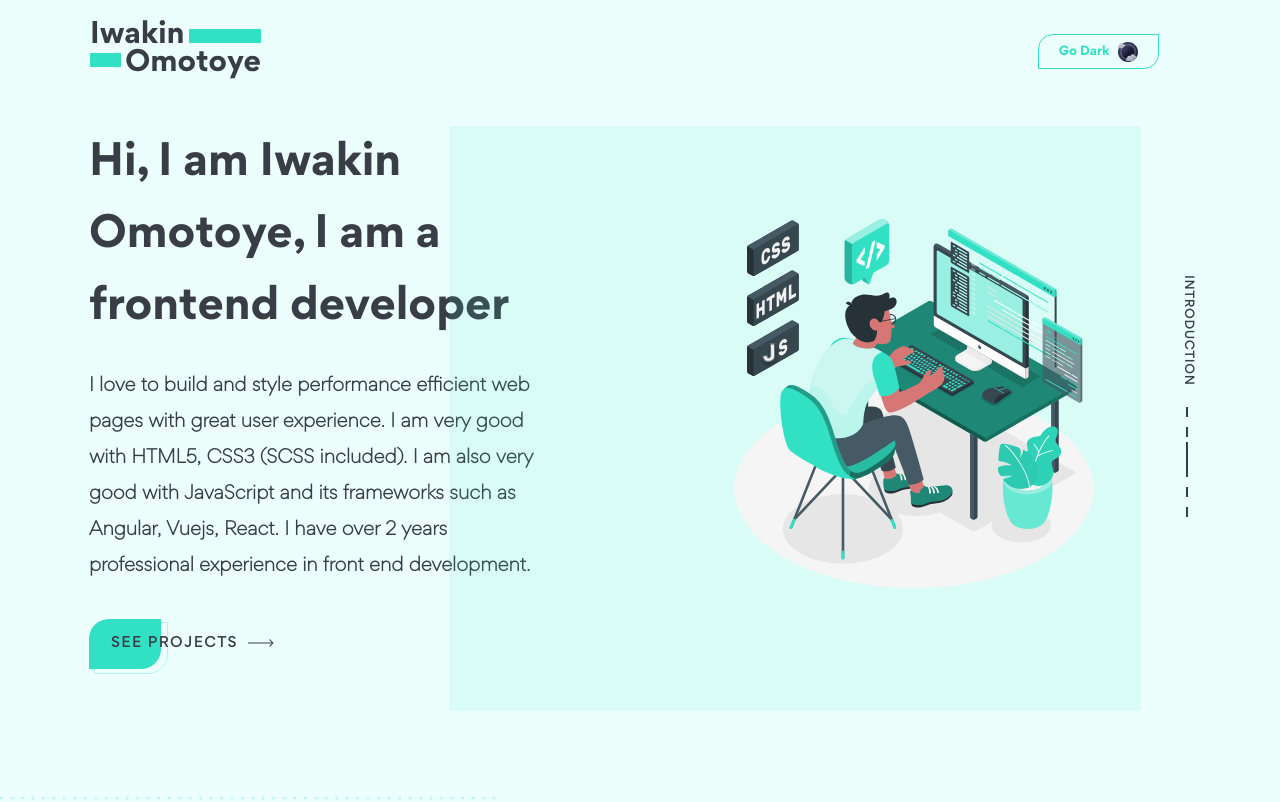
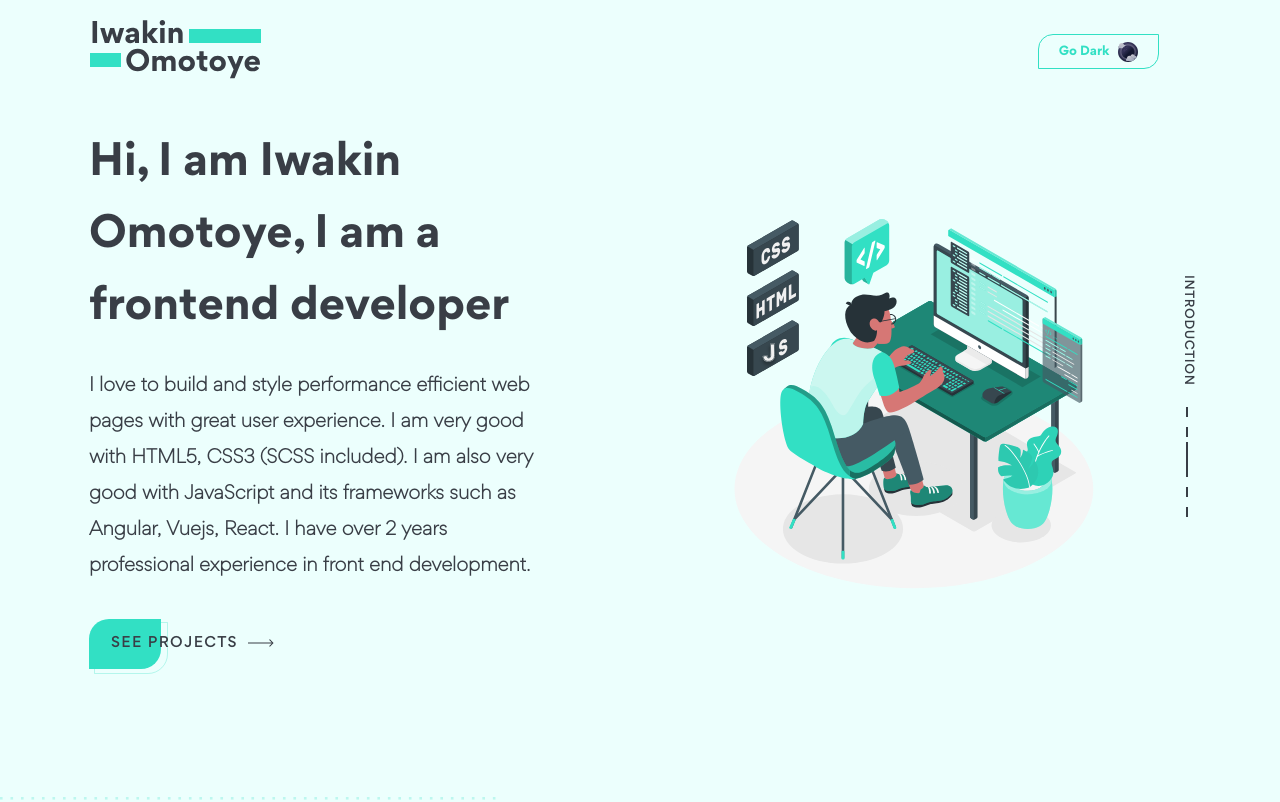
Before and after one commit to Iwakinomotoye/iwakintoye, a React (Create React App) app: page / in a window 1280 px wide. Shown: the top 802 px of the page. Built offline with nearby package versions, Linux system fonts and the light colour scheme.

Commit message:
remove hero background rectangle

```diff
--- a/src/components/ContactMe.js
+++ b/src/components/ContactMe.js
@@ -21,7 +21,6 @@ export default function ContactMe() {
     }
 
     const updateEmailBody = (event) => {
-        console.log(event.target.value);
         setEmailBody(event.target.value);
     }
 
--- a/src/components/Landing.js
+++ b/src/components/Landing.js
@@ -57,7 +57,7 @@ class Landing extends React.Component {
                         </div>
                     </div>
                     <SectionLabel label="INTRODUCTION"></SectionLabel>
-                    <div className="section-oneBg"></div>
+                    {/* <div className="section-oneBg"></div> */}
                 </div>
 
                 <div className="projects">
```
Also changed, not shown: 6 other files (tests, documents, lock files or other folders).
